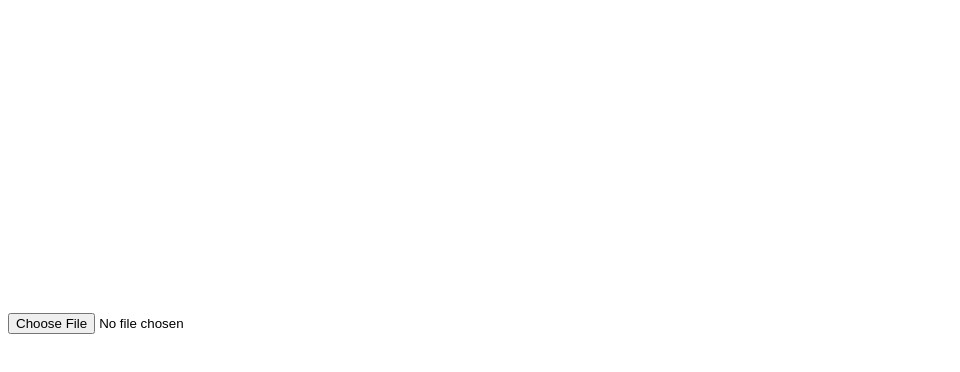
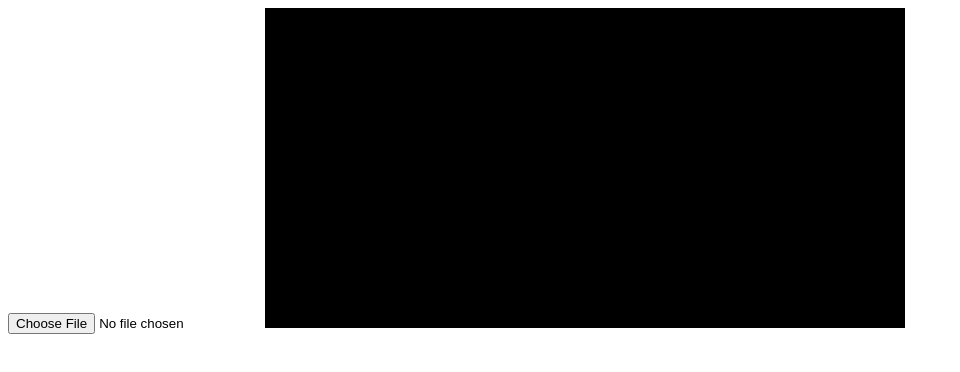
Before and after one commit to felprangel/chip8-js, a website: page index.html in a window 1280 px wide. Shown: the whole page, without its empty margins (0-960 px from the left). Drawn offline with Linux system fonts and the light colour scheme.

Commit message:
adiciona import do arquivo javascript

```diff
--- a/index.html
+++ b/index.html
@@ -8,5 +8,7 @@
   <body>
     <input type="file" id="romInput" />
     <canvas id="display" width="640" height="320"></canvas>
+
+    <script src="./chip8.js"></script>
   </body>
 </html>
```
